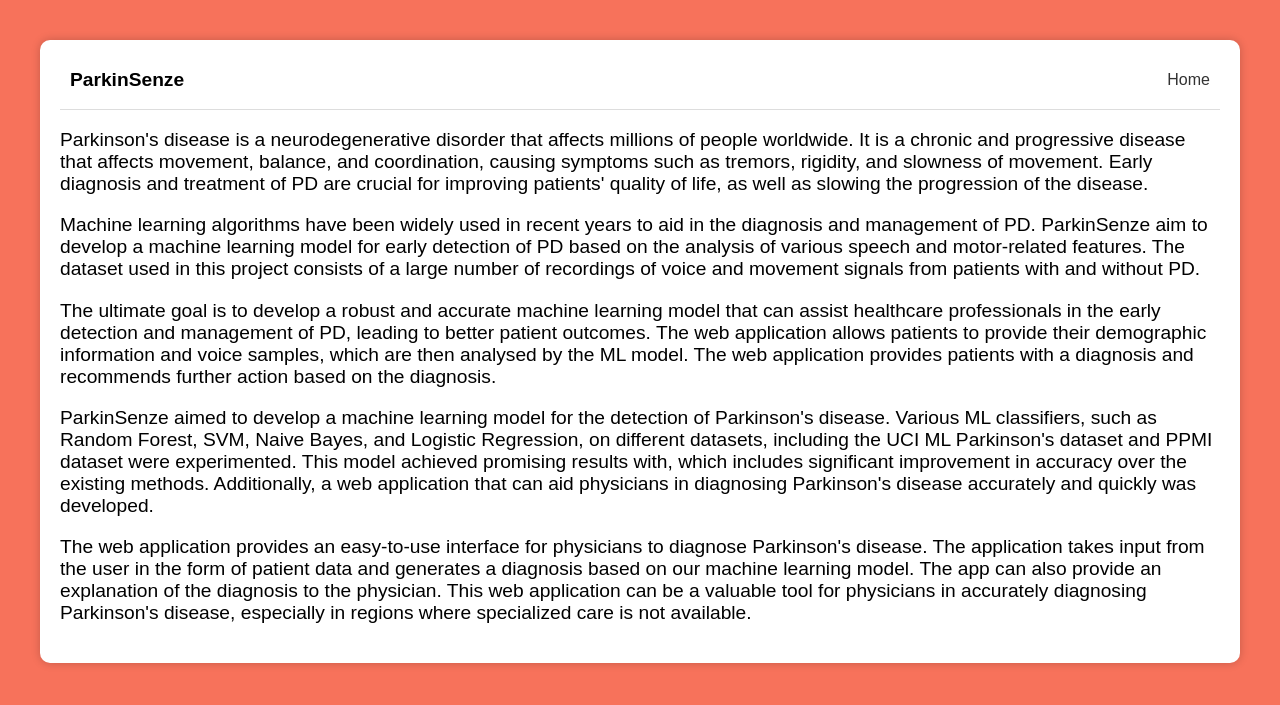
After one commit to aboozuhaib/ParkinSense, a Django app: page /about/ in a window 1280 px wide. The commit adds this page. Shown: the top 705 px of the page. Run offline with Django 4.2, Linux system fonts and the light colour scheme.

Commit message:
ready for presentation

```diff
--- /dev/null
+++ b/Desktop/FYP-4/parkinsons/templates/about.html
@@ -0,0 +1,112 @@
+<!DOCTYPE html>
+<html lang="en">
+<head>
+    <meta charset="UTF-8">
+    <meta http-equiv="X-UA-Compatible" content="IE=edge">
+    <meta name="viewport" content="width=device-width, initial-scale=1.0">
+    <title>About</title>
+    {% load static %}
+    <style>
+      * {
+        box-sizing: border-box;
+      }
+
+      body {
+        margin: 0;
+        padding: 0;
+        font-family: Arial, sans-serif;
+        background-color: #f7725b;
+        height: 100%;
+      }
+
+      .container {
+        margin: 40px;
+        padding: 20px;
+        background-color: #fff;
+        box-shadow: 0 0 10px rgba(0, 0, 0, 0.2);
+        border-radius: 10px;
+      }
+
+      nav {
+        display: flex;
+        justify-content: space-between;
+        align-items: center;
+        height: 50px;
+        border-bottom: 1px solid #ddd;
+        padding-bottom: 10px;
+      }
+
+      .product-name {
+        font-size: 1.2rem;
+        font-weight: bold;
+        padding-left: 10px;
+        margin: 0;
+      }
+
+      ul {
+        display: flex;
+        justify-content: flex-end;
+        list-style: none;
+        margin: 0;
+        padding: 0;
+      }
+
+      li {
+        margin: 0 10px;
+      }
+
+      a {
+        text-decoration: none;
+        color: #333;
+      }
+
+      p{
+        font-size: larger;
+      }
+
+
+
+
+    </style>
+</head>
+<body>
+	<div class="container">
+		<nav>
+			<h1 class="product-name">ParkinSenze</h1>
+			<ul>
+				<li><a href="{% url 'index' %}">Home</a></li>
+			</ul>
+		</nav>
+		<div class="content">
+            <p>      Parkinson's disease is a neurodegenerative disorder that affects millions of people worldwide.
+                It is a chronic and progressive disease that affects movement, balance, and coordination,
+                causing symptoms such as tremors, rigidity, and slowness of movement. Early diagnosis and
+                treatment of PD are crucial for improving patients' quality of life, as well as slowing the
+                progression of the disease.</p>
+            <p>     Machine learning algorithms have been widely used in recent years to aid in the diagnosis and
+                management of PD. ParkinSenze aim to develop a machine learning model for early
+                detection of PD based on the analysis of various speech and motor-related features. The dataset
+                used in this project consists of a large number of recordings of voice and movement signals
+                from patients with and without PD.</p>
+            <p>     The ultimate goal is to develop a robust and accurate machine learning model
+                that can assist healthcare professionals in the early detection and management of PD, leading
+                to better patient outcomes. The web application allows patients to provide their demographic
+                information and voice samples, which are then analysed by the ML model. The web application
+                provides patients with a diagnosis and recommends further action based on the diagnosis.</p>
+            <p>     ParkinSenze aimed to develop a machine learning model for the detection of
+                Parkinson's disease. Various ML classifiers, such as Random Forest, SVM, Naive Bayes, and
+                Logistic Regression, on different datasets, including the UCI ML Parkinson's dataset and PPMI
+                dataset were experimented. This model achieved promising results with, which includes
+                significant improvement in accuracy over the existing methods. Additionally, a web application
+                that can aid physicians in diagnosing Parkinson's disease accurately and quickly was
+                developed.</p>
+            <p>     The web application provides an easy-to-use interface for physicians to diagnose Parkinson's
+                disease. The application takes input from the user in the form of patient data and generates a
+                diagnosis based on our machine learning model. The app can also provide an explanation of
+                the diagnosis to the physician. This web application can be a valuable tool for physicians in
+                accurately diagnosing Parkinson's disease, especially in regions where specialized care is not
+                available.</p>
+      </div>
+    </div>
+  </body>
+</html>
--- a/Desktop/FYP-4/parkinsons/templates/datasets.html
+++ b/Desktop/FYP-4/parkinsons/templates/datasets.html
@@ -130,9 +130,9 @@
     <nav>
 			<h1 class="product-name">ParkinSenze</h1>
 			<ul>
-				<li><a href="#">Home</a></li>
-				<li><a href="#">About</a></li>
-				<li><a href="#">Contact Us</a></li>
+				<li><a href="{% url 'index' %}">Home</a></li>
+				<li><a href="{% url 'about' %}">About</a></li>
+				<li><a href="mailto:aboozuhaibclt@gmail.com">Contact Us</a></li>
 			</ul>
 		</nav>
     <div class="content">
--- a/Desktop/FYP-4/parkinsons/templates/upload_csv.html
+++ b/Desktop/FYP-4/parkinsons/templates/upload_csv.html
@@ -132,9 +132,9 @@
       <nav>
         <h1 class="product-name">ParkinSenze</h1>
         <ul>
-          <li><a href="#">Home</a></li>
-          <li><a href="#">About</a></li>
-          <li><a href="#">Contact Us</a></li>
+          <li><a href="{% url 'index' %}">Home</a></li>
+          <li><a href="{% url 'about' %}">About</a></li>
+          <li><a href="mailto:aboozuhaibclt@gmail.com">Contact Us</a></li>
         </ul>
       </nav>
       <div class="content">
--- a/Desktop/FYP-4/parkinsons/typo/urls.py
+++ b/Desktop/FYP-4/parkinsons/typo/urls.py
@@ -3,6 +3,7 @@ from . import views
 
 urlpatterns = [
     path("", views.index, name = "index"),
+    path('about/', views.about, name='about'),
     path('<str:type>/datasets/', views.dataset, name="dataset"),
     path('<str:type_>/<str:class_>/datainput/', views.upload_csv, name='upload_csv'),
 ]
--- a/Desktop/FYP-4/parkinsons/typo/views.py
+++ b/Desktop/FYP-4/parkinsons/typo/views.py
@@ -37,6 +37,8 @@ from sklearn import metrics
 def index(request):
     return render(request, 'index.html')
 
+def about(request):
+    return render(request, 'about.html')
 
 def dataset(request, type):
     return render(request, 'datasets.html', {"type": type})
@@ -85,10 +87,10 @@ def ml_(class_, csv_file, type_):
                 resp = models
                 resp_acc = models_acc
             else:
-                if y_pred[0] == '1':
+                if y_pred[0] == 1:
                     resp =  'Patient'
                 else:
-                    resp =  'Healthy Control'
+                    resp =  'Healthy'
         return resp, resp_acc
 
     elif class_ == "spiral_handpd":
@@ -136,10 +138,10 @@ def ml_(class_, csv_file, type_):
             resp1 =  models
             resp_acc1 = models_acc
         else:
-            if y_pred[0] == '2':
+            if y_pred[0] == 2:
                 resp1 =  'Patient'
             else:
-                resp1 =  'Healthy Control'
+                resp1 =  'Healthy'
 
         return resp1,resp_acc1
 
@@ -185,10 +187,10 @@ def ml_(class_, csv_file, type_):
             resp2 =  models
             resp_acc2 = models_acc
         else:
-            if y_pred[0] == '1':
+            if y_pred[0] == 1:
                 resp2 =  'Patient'
             else:
-                resp2 =  'Healthy Control'
+                resp2 =  'Healthy'
 
         return resp2,resp_acc2
 
@@ -226,10 +228,10 @@ def ml_(class_, csv_file, type_):
             resp3 =  models
             resp_acc3 = models_acc
         else:
-            if y_pred[0] == '2':
+            if y_pred[0] == 2:
                 resp3 =  'Patient'
             else:
-                resp3 =  'Healthy Control'
+                resp3 =  'Healthy'
 
         return resp3, resp_acc3
 
@@ -267,10 +269,11 @@ def ml_(class_, csv_file, type_):
             resp4 =  models
             resp_acc4 = models_acc
         else:
-            if y_pred[0] == '1':
+            print(y_pred[0])
+            if y_pred[0] == 1:
                 resp4 =  'Patient'
             else:
-                resp4 =  'Healthy Control'
+                resp4 =  'Healthy'
 
         return resp4, resp_acc4
 
```
Also changed, not shown: Desktop/FYP-4/parkinsons/templates/index.html (+6 -6 lines), Desktop/FYP-4/parkinsons/templates/model.html (+21 -6 lines).
